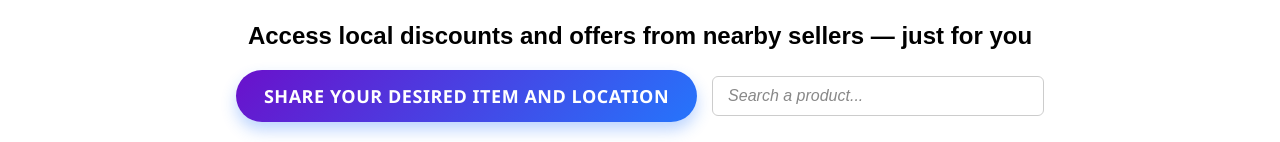
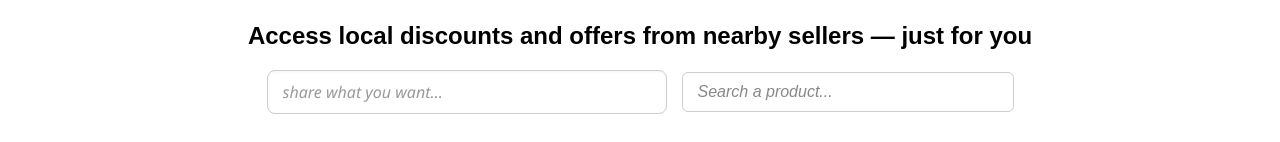
Before and after one commit to ammiexx/react2, a React (Vite) app: page /forsale in a window 1280 px wide. Shown: the part 146-288 px from the top of the page. Built offline with nearby package versions, Linux system fonts and the light colour scheme.

Commit message:
add changes

```diff
--- a/src/components/Navbar.css
+++ b/src/components/Navbar.css
@@ -8,7 +8,6 @@
   width: 100%;
   font-family: Arial, sans-serif;
 }
-
 .navbar-container {
   max-width: 1200px;
   margin: auto;
@@ -24,7 +23,6 @@
   color:white;
   text-decoration: none;
 }
-
 .nav-links {
   display: flex;
   align-items: center;
--- a/src/components/Navbar.jsx
+++ b/src/components/Navbar.jsx
@@ -1,11 +1,9 @@
 import React, { useState } from 'react';
 import { Link, NavLink } from 'react-router-dom';
 import './Navbar.css';
-
 const Navbar = () => {
   const [menuOpen, setMenuOpen] = useState(false);
   const toggleMenu = () => setMenuOpen(!menuOpen);
-
   return (
     <nav className="navbar">
       <div className="navbar-container">
--- a/src/components/Search.jsx
+++ b/src/components/Search.jsx
@@ -3,7 +3,6 @@ import { useNavigate, Link } from 'react-router-dom';
 import './Search.css';
 import Hamburger from './Hamburger';
 const categories = ["Electronics", "Cars", "Houses", "Clothes","todays deals","customer services"];
-
 const Search = () => {
   const [menuOpen, setMenuOpen] = useState(false);
   const navigate = useNavigate();
--- a/src/pages/ForSale.css
+++ b/src/pages/ForSale.css
@@ -147,3 +147,60 @@
 .search-input:focus {
   border-color: #007bff;
 }
+
+.chat-input-form {
+  display: flex;
+  gap: 8px;
+  max-width: 400px;
+  margin-bottom: 16px; /* optional spacing */
+}
+
+.chat-input-form input {
+  flex: 1;
+  padding: 8px 12px;
+  border-radius: 20px;
+  border: 1px solid #ccc;
+  font-size: 16px;
+}
+
+.chat-input-form button {
+  padding: 8px 16px;
+  border-radius: 20px;
+  background-color: #007bff;
+  color: white;
+  border: none;
+  cursor: pointer;
+  font-weight: 600;
+  transition: background-color 0.2s ease;
+}
+
+.chat-input-form button:hover {
+  background-color: #0056b3;
+}
+
+.comentinput-input {
+  width: 100%;
+  max-width: 400px;
+  padding: 10px 15px;
+  font-size: 1rem;
+  font-family: 'Segoe UI', Tahoma, Geneva, Verdana, sans-serif;
+  border: 1.8px solid #ccc;
+  border-radius: 8px;
+  outline: none;
+  transition: border-color 0.3s ease, box-shadow 0.3s ease;
+  box-sizing: border-box;
+  color: #333;
+  background-color: #fff;
+  box-shadow: inset 0 1px 3px rgba(0,0,0,0.05);
+}
+
+.comentinput-input::placeholder {
+  color: #999;
+  font-style: italic;
+}
+
+.comentinput-input:focus {
+  border-color: #007bff; /* Blue focus border */
+  box-shadow: 0 0 6px rgba(0, 123, 255, 0.5);
+  background-color: #fff;
+}
--- a/src/pages/ForSale.jsx
+++ b/src/pages/ForSale.jsx
@@ -209,11 +209,16 @@ const ForSale = () => {
       </h2>
 
       <div className="top-action-row">
-        <Link to="/buyers-form">
-          <button className="submit-offer-btn">
-            Share your desired item and location
-          </button>
-        </Link>
+
+
+         <input
+          type="text"
+          className="comentinput-input"
+          placeholder="share what you want..."
+          value={searchTerm}
+          onChange={(e) => setSearchTerm(e.target.value)}
+          aria-label="tell us what you want to buy...."
+        />
 
         <input
           type="text"
--- a/src/pages/Wanted.jsx
+++ b/src/pages/Wanted.jsx
@@ -102,9 +102,13 @@ const Wanted = () => {
       </h2>
 
      <div className="top-action-row">
-  <button className="register-buyer-btn" onClick={handleRegisterClick}>
-    Reach active buyers — share your item and where it's available.
-  </button>
+<input
+    type="text"
+    className="search-input"
+    placeholder="share what you want to sell.."
+    value={searchTerm}
+    onChange={(e) => setSearchTerm(e.target.value)}
+  />
 
   <input
     type="text"
```
